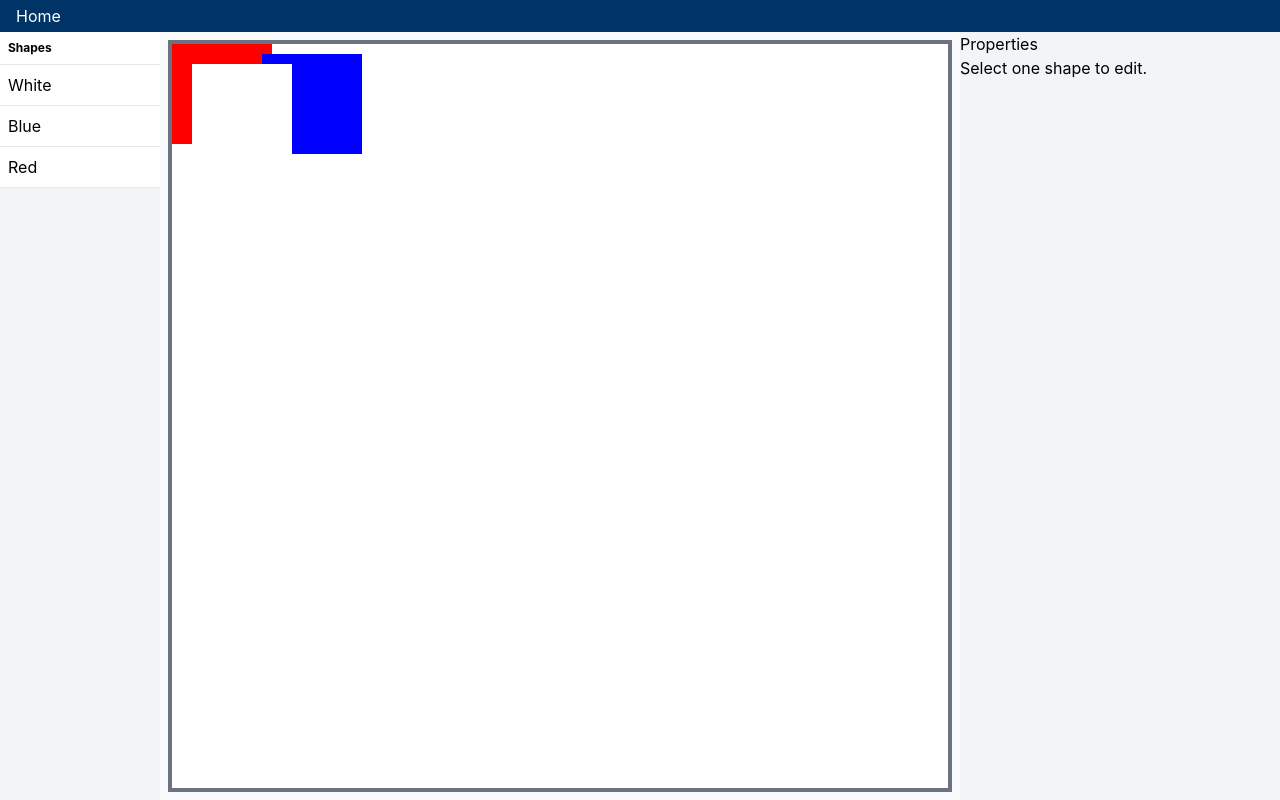
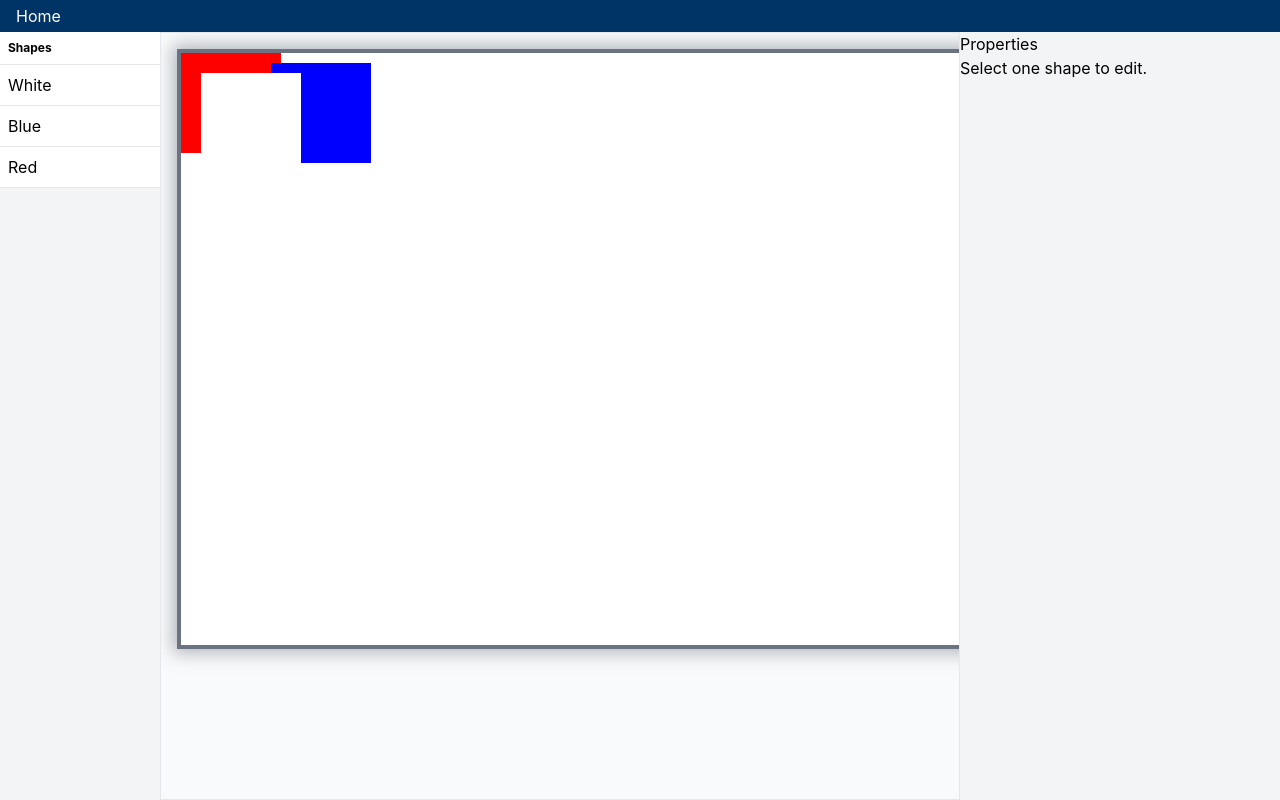
Before and after one commit to ginpei/ashigaru, a Next.js app: page /my/shaper in a window 1280 px wide. Built offline with nearby package versions, Linux system fonts and the light colour scheme.

Commit message:
feat: 🎸 canvas frame style

```diff
--- a/src/pages/shaper/canvas/CanvasPane.tsx
+++ b/src/pages/shaper/canvas/CanvasPane.tsx
@@ -30,28 +30,34 @@ export function CanvasPane(): JSX.Element {
       <div
         className="
           CanvasPane
-          relative size-full bg-gray-50
+          relative size-full overflow-auto border bg-gray-50
           focus-within:bg-gray-200
           [:focus_&]:bg-gray-200
         "
         onMouseDown={onCanvasClick}
       >
+        <div className="absolute p-4">
           <div
             className="
-            absolute inset-0 m-2 border-4 border-gray-500 bg-white shadow-gray-900
-            focus-within:shadow
-            [:focus_&]:shadow
+              relative border-4 border-gray-500 bg-white
+              shadow-[0_0_16px_4px] shadow-gray-500/50
             "
             onMouseDown={onCanvasClick}
+            style={{ height: "600px", width: "800px" }}
           >
             {shapes.map((data) => (
-            <ShapeDisplay key={data.id} onSelect={onShapeSelect} shape={data} />
+              <ShapeDisplay
+                key={data.id}
+                onSelect={onShapeSelect}
+                shape={data}
+              />
             ))}
             {selectedShapes.map((data) => (
               <Marquee key={data.id} onSelect={onShapeSelect} shape={data} />
             ))}
           </div>
         </div>
+      </div>
     </FocusTarget>
   );
 }
```
Lines whose indentation alone changed are shown as unchanged.
